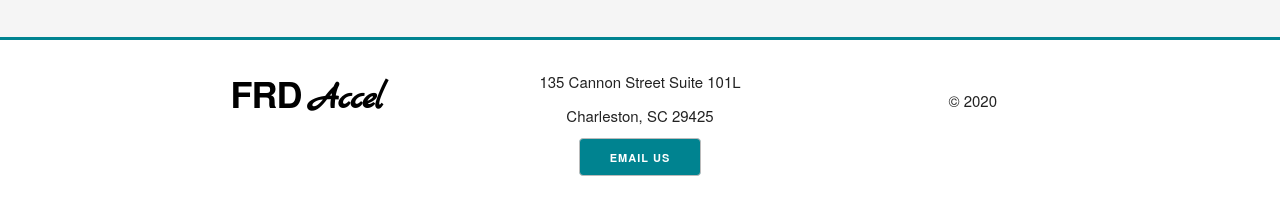
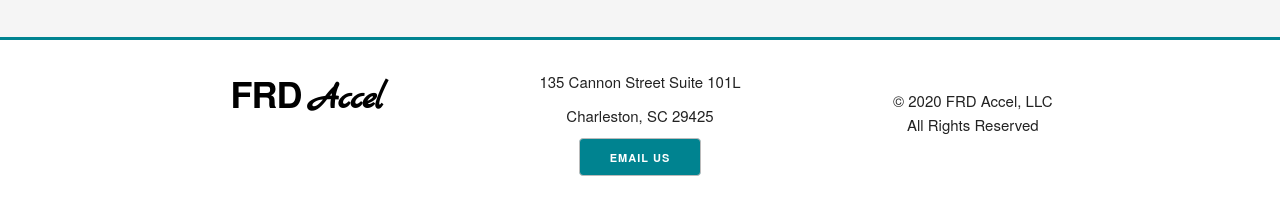
Before and after one commit to Mille2mt/frdaccel, a React (Create React App) app: page / in a window 1280 px wide. Shown: the part 1211-1424 px from the top of the page. Built offline with nearby package versions, Linux system fonts and the light colour scheme.

Commit message:
updated copyright in footer

```diff
--- a/src/components/Footer.js
+++ b/src/components/Footer.js
@@ -10,7 +10,7 @@ const Footer = () => (
                     <li className='footer-list'>Charleston, SC 29425</li>
                     <button className='footer-button'><a className="footer-button-email" target="_blank" rel="noopener noreferrer" href="mailto: exlubesk@musc.edu">Email us</a></button>
                 </div>
-                <span className='copyright four columns'>&copy; 2020</span>
+                <span className='copyright four columns'>&copy; 2020 FRD Accel, LLC <br></br>All Rights Reserved</span>
             </div>
         </div>
     </div>
--- a/src/components/Stats.js
+++ b/src/components/Stats.js
@@ -13,7 +13,7 @@ const Stats = () => (
                     <LazyLoad offset={-100} height={225}>
                         <div className="cardOne card twelve columns animated fadeInLeft">
 
-                            <p className="subtitle">At FRD Accel, our mission is to commercialize biomedical technologies that fulfill critical unmet medical needs. Utilizing skilled teams of professionals with clinical, research and business expertise, we obtain funding to move technologies through the valley of death for product launch or strategic  &nbsp; &nbsp; out-licensing.</p>
+                            <p className="subtitle">At FRD Accel, our mission is to commercialize biomedical technologies that fulfill critical unmet medical needs. Utilizing skilled teams of professionals with clinical, research and business expertise, we obtain funding to move technologies through the valley of death for product launch or strategic out-licensing.</p>
                         </div>
                     </LazyLoad>
 
```
